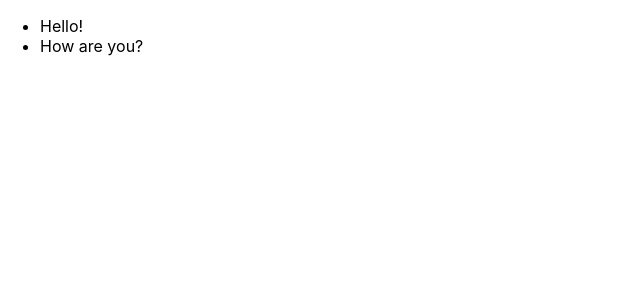
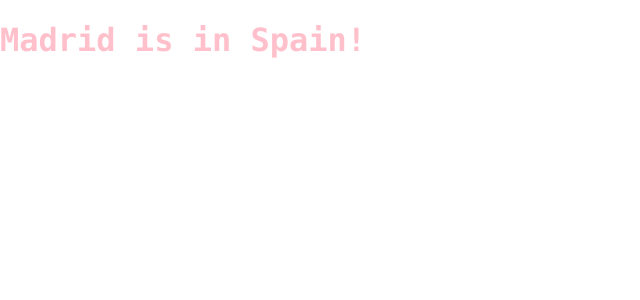
Before and after one commit to monikaite/First-Program-Using-React, a React (Create React App) app: page / in a window 1280 px wide. Shown: the top 300 px of the page, without its empty margins (0-640 px from the left). Built offline with nearby package versions, Linux system fonts and the light colour scheme.

Commit message:
Adding Styling

```diff
--- a/public/index.html
+++ b/public/index.html
@@ -1,6 +1,14 @@
 <!DOCTYPE html>
 <html lang="en">
   <head>
+    <style>
+      #heading{
+        color: pink;
+      }
+      .cool-text{
+        font-family: "Monaco";
+      }
+    </style>
     <meta charset="utf-8" />
     <link rel="icon" href="%PUBLIC_URL%/favicon.ico" />
     <meta name="viewport" content="width=device-width, initial-scale=1" />
--- a/src/index.js
+++ b/src/index.js
@@ -2,10 +2,14 @@ import React from 'react';
 import ReactDOM from 'react-dom';
 import './index.css';
 
+let city = {
+    name: "Madrid",
+    country: "Spain"
+};
+
 ReactDOM.render(
-      <ul>
-        <li>Hello!</li>
-        <li>How are you?</li>
-      </ul>,
+      <h1 id="heading" className="cool-text">
+        {city.name} is in {city.country}!
+      </h1>,
   document.getElementById("root")
 );
```
Also changed, not shown: 1 other file (tests, documents, lock files or other folders).
